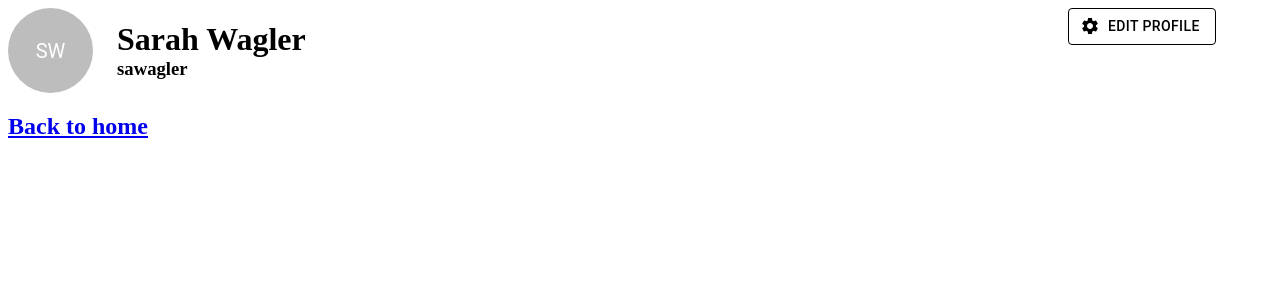
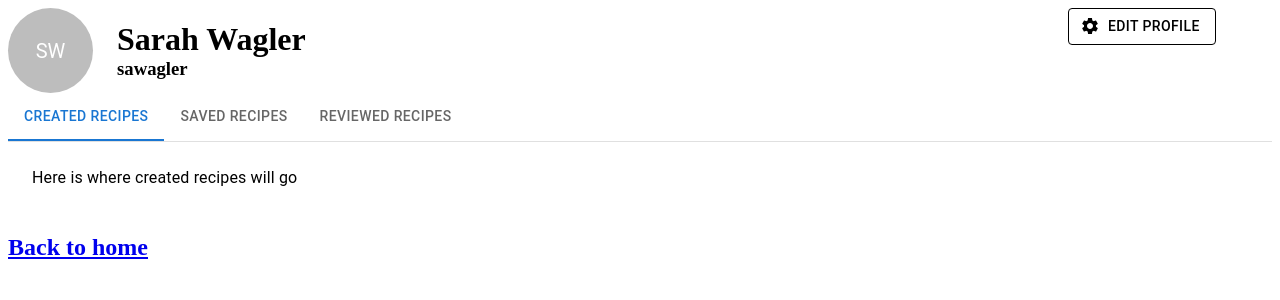
Before and after one commit to mmal1524/chef-impastable, a Next.js app in the folder chef-impastable/: page /profile-page in a window 1280 px wide. Shown: the top 300 px of the page. Built offline with nearby package versions, Linux system fonts and the light colour scheme.

Commit message:
Created placeholders using tab panels for future display of created recipes, saved recipes, and reviewed recipes

```diff
--- a/chef-impastable/pages/profile-page.js
+++ b/chef-impastable/pages/profile-page.js
@@ -1,12 +1,49 @@
+import * as React from 'react';
 import styles from '../styles/Home.module.css';
 import Link from 'next/link';
 import Stack from '@mui/material/Stack';
+import Box from '@mui/material/Box';
 import Avatar from '@mui/material/Avatar';
 import Grid from '@mui/material/Unstable_Grid2';
 import Button from '@mui/material/Button';
 import SettingsIcon from '@mui/icons-material/Settings';
-import { grey } from '@mui/material/colors';
-import { borderColor } from '@mui/system';
+import Tabs from '@mui/material/Tabs';
+import Tab from '@mui/material/Tab';
+import PropTypes from 'prop-types';
+import Typography from '@mui/material/Typography';
+
+function TabPanel(props) {
+    const { children, value, index, ...other } = props;
+
+    return (
+      <div
+        role="tabpanel"
+        hidden={value !== index}
+        id={`simple-tabpanel-${index}`}
+        aria-labelledby={`simple-tab-${index}`}
+        {...other}
+      >
+        {value === index && (
+          <Box sx={{ p: 3 }}>
+            <Typography>{children}</Typography>
+          </Box>
+        )}
+      </div>
+    );
+  }
+
+TabPanel.propTypes = {
+    children: PropTypes.node,
+    index: PropTypes.number.isRequired,
+    value: PropTypes.number.isRequired,
+};
+
+function a11yProps(index) {
+    return {
+      id: `simple-tab-${index}`,
+      'aria-controls': `simple-tabpanel-${index}`,
+    };
+}
 
 export default function ProfilePage() {
 
@@ -25,10 +62,15 @@ export default function ProfilePage() {
         return initials;
     }
 
+    const [value, setValue] = React.useState(0);
+
+    const handleChange = (event, newValue) => {
+        setValue(newValue);
+    };
+
     return (
         <>
             <div>
-
                 <Grid container spacing={1}>
                     <Grid xs>
                         {/* Stack to display profile picture, display name, and username */}
@@ -60,6 +102,7 @@ export default function ProfilePage() {
                         </Stack>
                     </Grid>
                     <Grid xs={2}>
+                        {/* Edit profile button */}
                         <Button
                             variant="outlined"
                             startIcon={<SettingsIcon />}
@@ -72,6 +115,25 @@ export default function ProfilePage() {
                         </Button>
                     </Grid>
                 </Grid>
+
+                <Box sx={{ width: '100%' }}>
+                    <Box sx={{ borderBottom: 1, borderColor: 'divider' }}>
+                        <Tabs value={value} onChange={handleChange}>
+                            <Tab label="Created Recipes" {...a11yProps(0)} />
+                            <Tab label="Saved Recipes" {...a11yProps(1)} />
+                            <Tab label="Reviewed Recipes" {...a11yProps(2)} />
+                        </Tabs>
+                    </Box>
+                    <TabPanel value={value} index={0}>
+                        Here is where created recipes will go
+                    </TabPanel>
+                    <TabPanel value={value} index={1}>
+                        Here is where saved recipes will go
+                    </TabPanel>
+                    <TabPanel value={value} index={2}>
+                        Here is where reviewed recipes will go
+                    </TabPanel>
+                </Box>
 
                 <style jsx>{`
                     .h1 {
```
